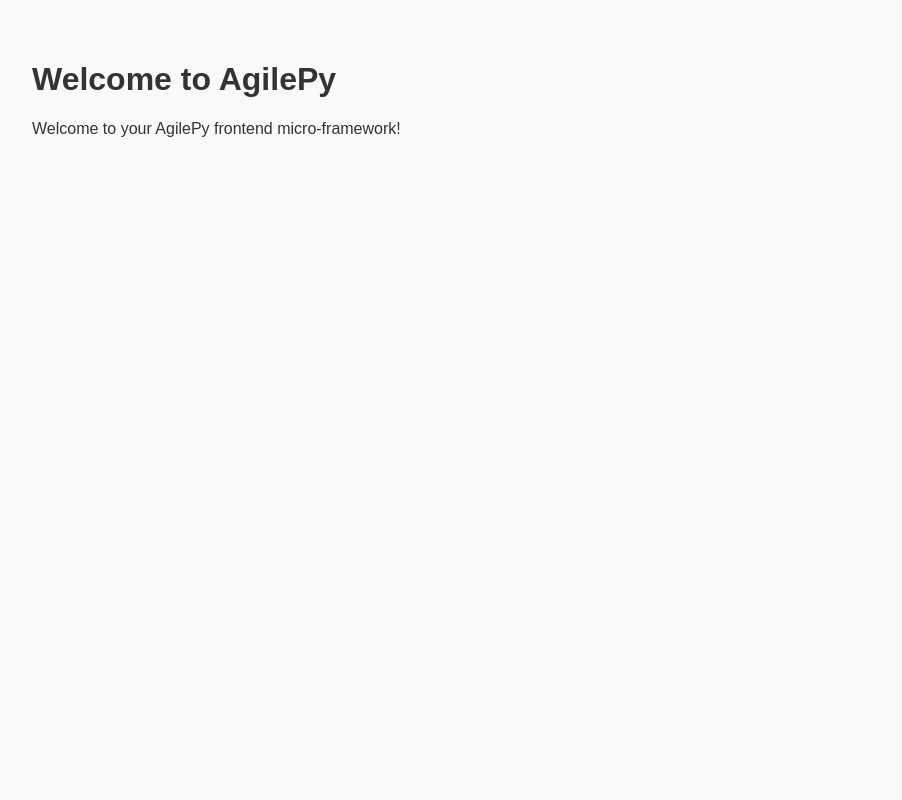
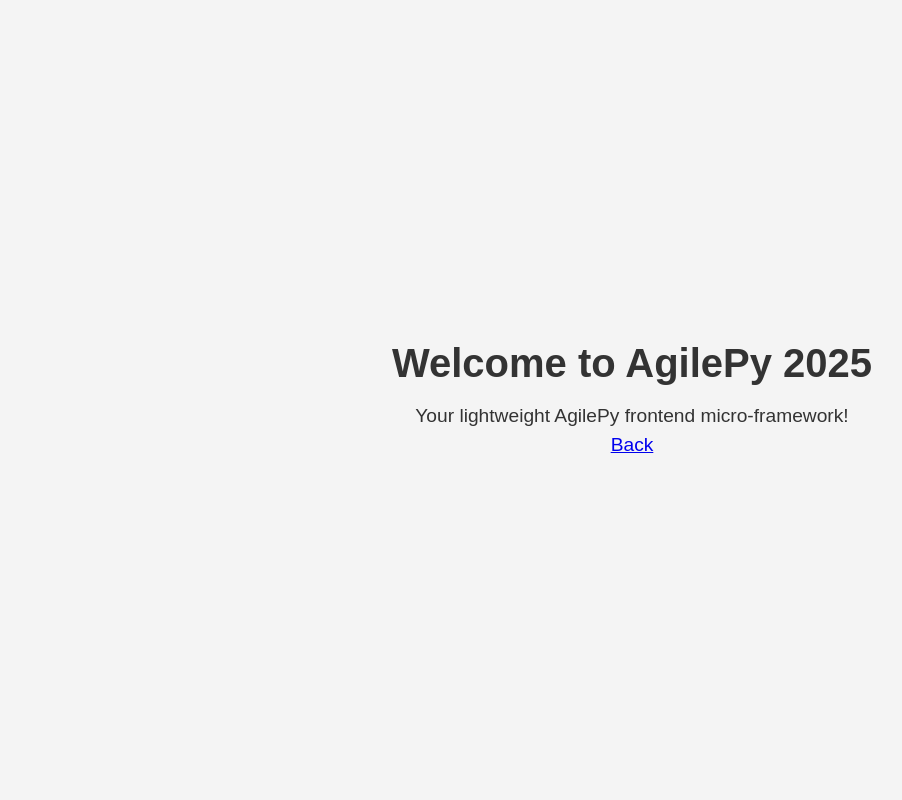
Before and after one commit to josuamarcelc/AgilePy, a Flask app: page / in a window 1280 px wide. Shown: the whole page, without its empty margins (8-910 px from the left). Run offline with Flask 3, Linux system fonts and the light colour scheme; parts of the project's set-up code (start-up, migrations or seed data) failed here and were passed over.

Commit message:
update 2026
Co-Authored-By: Claude Opus 4.7 (1M context) <noreply@anthropic.com>

```diff
--- a/app.py
+++ b/app.py
@@ -1,8 +1,15 @@
 from flask import Flask
 from routes import register_routes
+from werkzeug.middleware.dispatcher import DispatcherMiddleware
+from werkzeug.serving import run_simple
 
-app = Flask(__name__, template_folder="templates", static_folder="static")
-register_routes(app)
+base_app = Flask(__name__, template_folder="templates", static_folder="static")
+register_routes(base_app)
+
+# Mount under /dev
+application = DispatcherMiddleware(Flask("root"), {
+    "/dev": base_app
+})
 
 if __name__ == "__main__":
-    app.run(debug=True)
+    run_simple("0.0.0.0", 5000, application, use_reloader=True)
--- a/requirements.txt
+++ b/requirements.txt
@@ -1 +1,7 @@
+blinker==1.9.0
+click==8.2.1
 Flask==2.3.2
+itsdangerous==2.2.0
+Jinja2==3.1.6
+MarkupSafe==3.0.2
+Werkzeug==3.1.3
--- a/static/style.css
+++ b/static/style.css
@@ -1,6 +1,44 @@
-body {
-    background-color: #f9f9f9;
-    font-family: Arial, sans-serif;
-    padding: 2em;
-    color: #333;
+* {
+  margin: 0;
+  padding: 0;
+  box-sizing: border-box;
 }
+
+html, body {
+  height: 100%;
+  font-family: Arial, sans-serif;
+  background-color: #f4f4f4;
+  color: #333;
+}
+
+.fullpage {
+  display: flex;
+  justify-content: center;
+  align-items: center;
+  height: 100vh;
+  text-align: center;
+  padding: 1rem;
+}
+
+.centered {
+  max-width: 600px;
+}
+
+h1 {
+  font-size: 2.5rem;
+  margin-bottom: 1rem;
+}
+
+p {
+  font-size: 1.2rem;
+  line-height: 1.5;
+}
+
+@media (max-width: 600px) {
+  h1 {
+    font-size: 1.8rem;
+  }
+  p {
+    font-size: 1rem;
+  }
+}
--- a/templates/home.html
+++ b/templates/home.html
@@ -1,11 +1,23 @@
 <!DOCTYPE html>
-<html>
+<html lang="en">
 <head>
+    <meta charset="UTF-8">
     <title>{{ title }}</title>
-    <link rel="stylesheet" href="/static/style.css">
+    <base href="/dev/">
+    <meta name="viewport" content="width=device-width, initial-scale=1.0">
+    <link rel="stylesheet" href="/dev/static/style.css?v=189238913">
+  <link rel="icon" type="image/png" href="../assets/favicon/favicon-96x96.png" sizes="96x96" />
+  <link rel="icon" type="image/svg+xml" href="../assets/favicon/favicon.svg" />
+  <link rel="shortcut icon" href="../assets/favicon/favicon.ico" />
+  <link rel="apple-touch-icon" sizes="180x180" href="../assets/favicon/apple-touch-icon.png" />
+  <meta name="apple-mobile-web-app-title" content="AgilePy" />
+  <link rel="manifest" href="../assets/favicon/site.webmanifest" />
 </head>
-<body>
-    <h1>{{ title }}</h1>
-    <p>Welcome to your AgilePy frontend micro-framework!</p>
+<body class="fullpage">
+    <div class="centered">
+        <h1>{{ title }}</h1>
+        <p>Your lightweight AgilePy frontend micro-framework!</p>
+        <p><a href="/">Back</a></p>
+    </div>
 </body>
 </html>
--- a/views/home.py
+++ b/views/home.py
@@ -1,4 +1,4 @@
 from flask import render_template
 
 def index():
-    return render_template("home.html", title="Welcome to AgilePy")
+    return render_template("home.html", title="Welcome to AgilePy 2025")
--- a/wsgi.py
+++ b/wsgi.py
@@ -1,4 +1,5 @@
 from app import app
 
 if __name__ == "__main__":
-    app.run()
+    app.run(debug=True)
+    # app.run()
```
Also changed, not shown: 1 other file.
